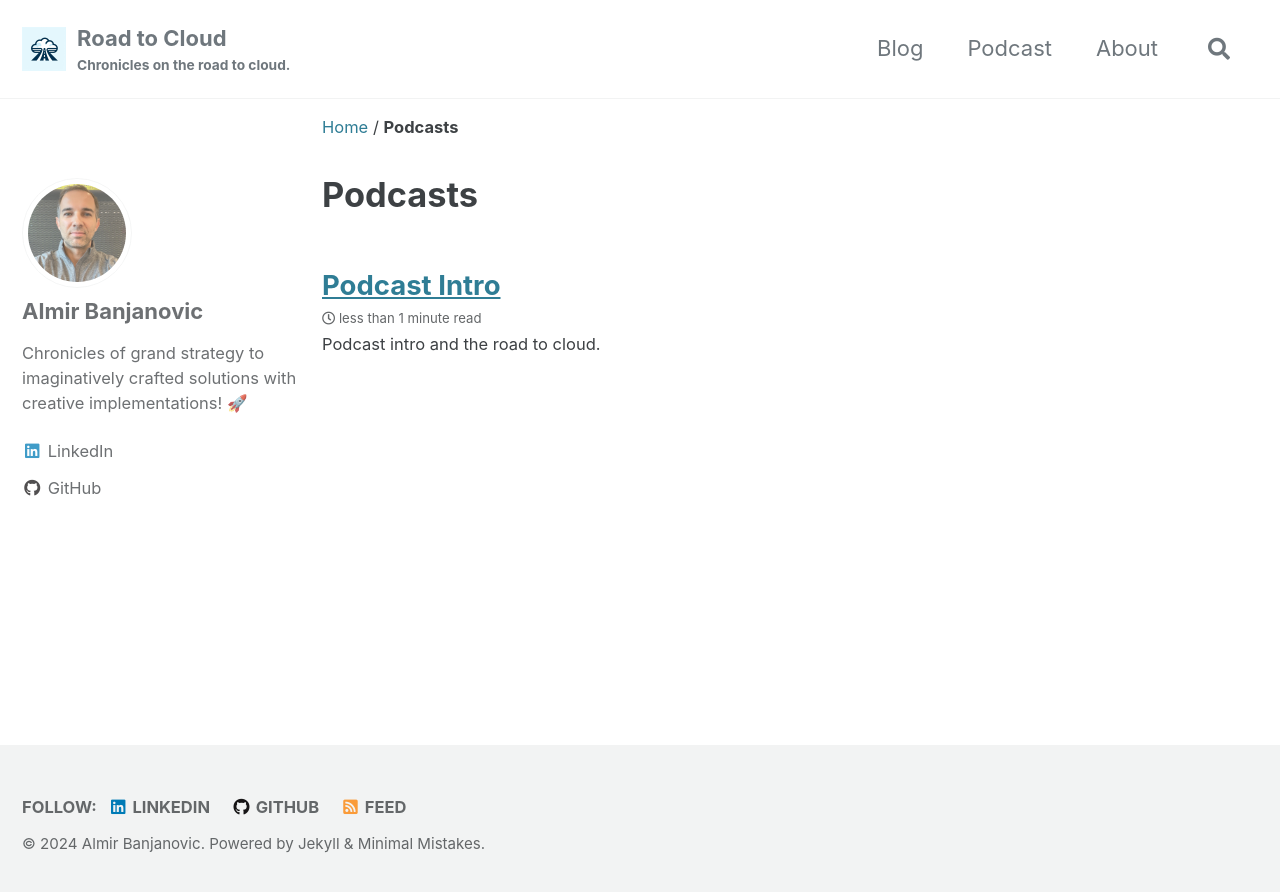
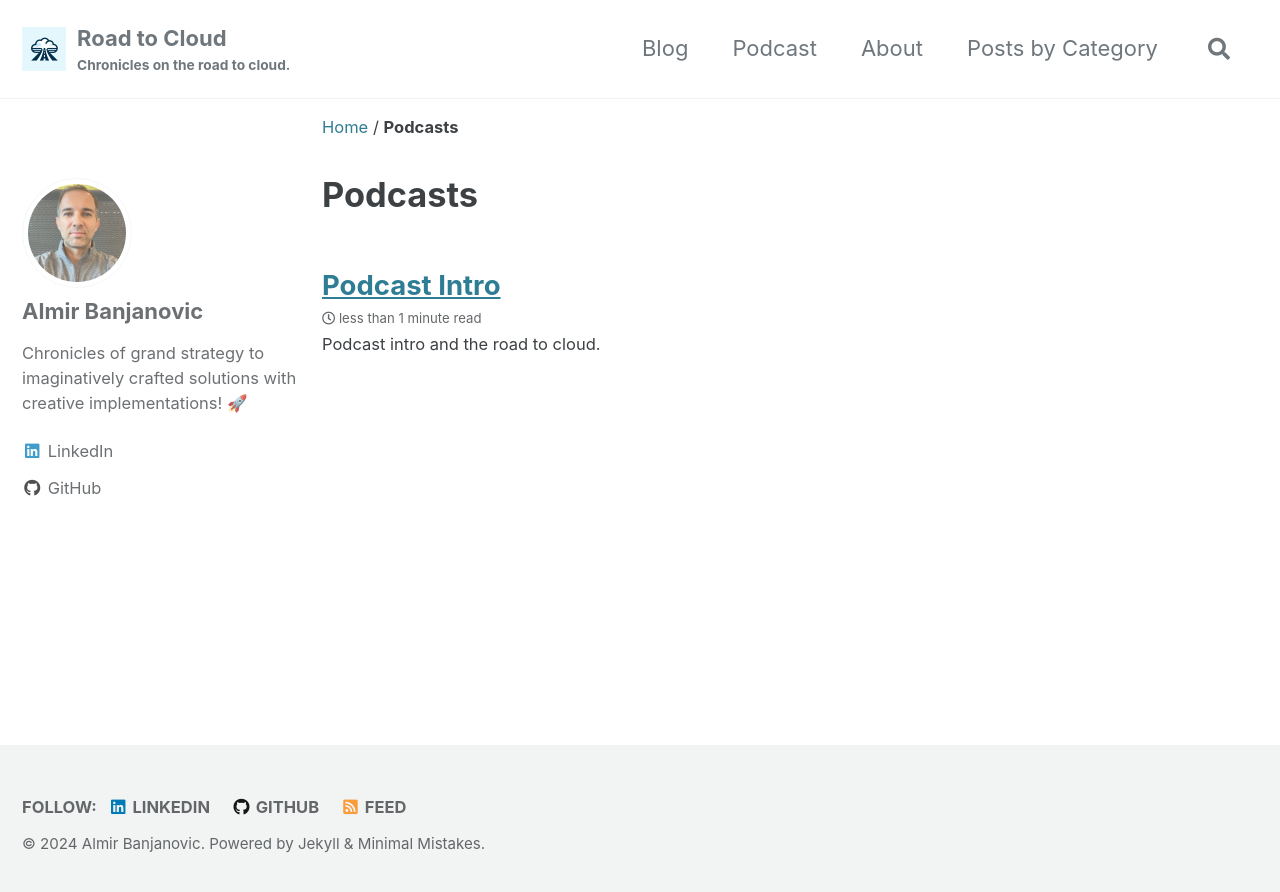
Before and after one commit to almirbanjanovic/roadtocloud.github.io, a Jekyll site: the page built from _pages/podcast.md, in a window 1280 px wide. Shown: the top 892 px of the page. Built offline with Jekyll 4.4.1, drawn with Linux system fonts in a browser that asks for light colours; cached includes are drawn as plain includes.

Commit message:
Update navigation.yml

```diff
--- a/_data/navigation.yml
+++ b/_data/navigation.yml
@@ -6,6 +6,8 @@ main:
     url: /podcast/
   - title: "About"
     url: /about/
+  - title: "Posts by Category"
+    url: /category-archive/
   # - title: "Sample Posts"
   #   url: /year-archive/
   # - title: "Sample Collections"
```
